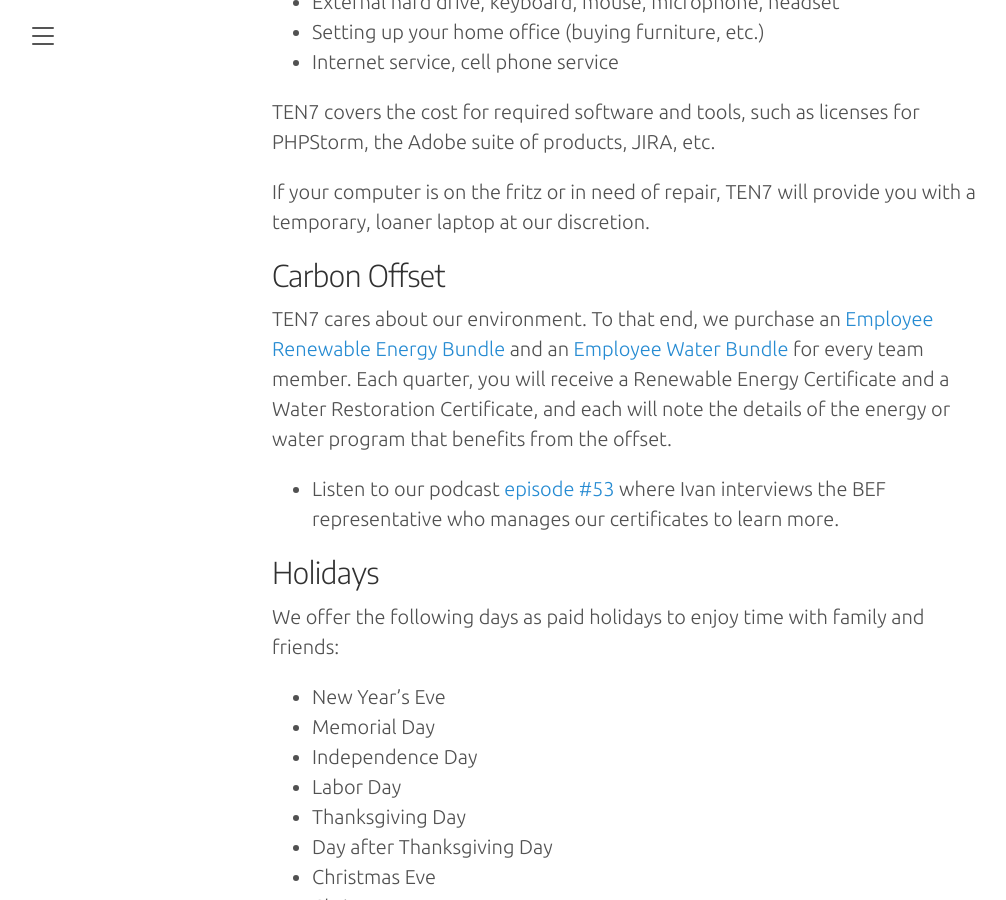
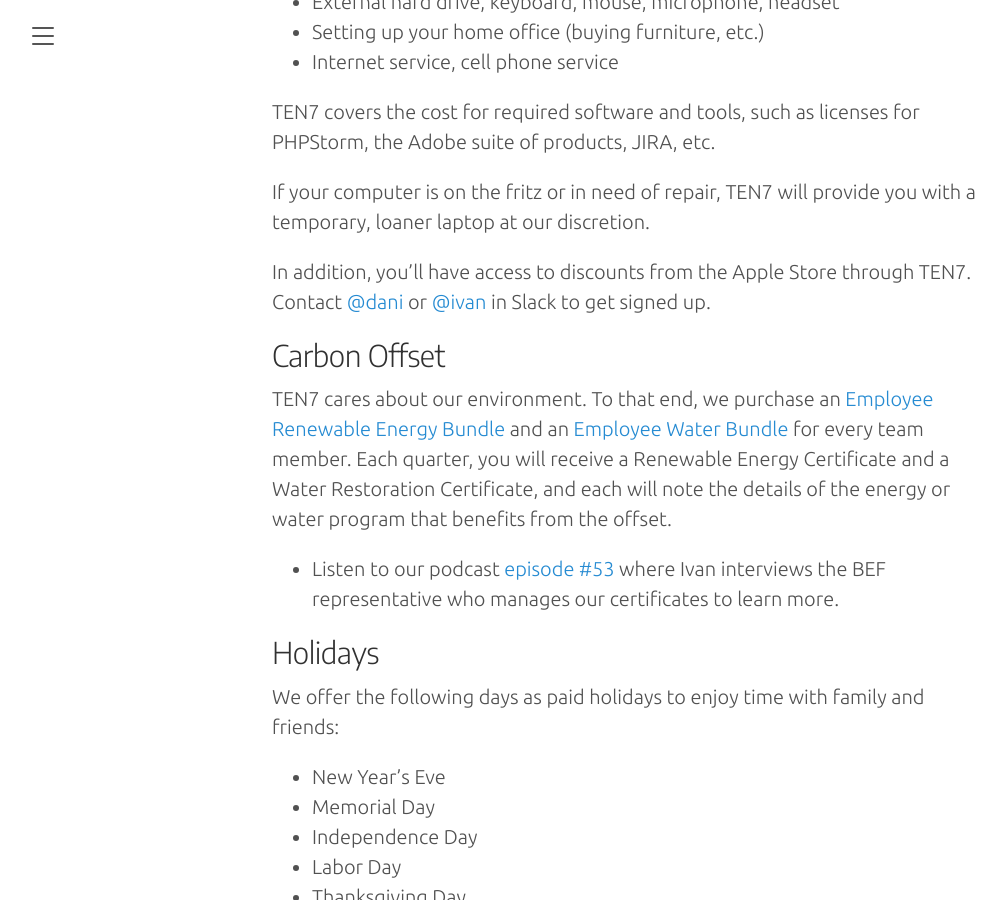
Before and after one commit to ten7/handbook.ten7.com, a Jekyll site: the page built from 040-our-benefits.md, in a window 1280 px wide and 900 px high, scrolled down 2819 px. Shown: the whole window, without its empty margins (8-1014 px from the left). Built offline with Jekyll 4.4.1, drawn with Linux system fonts in a browser that asks for light colours; some web fonts are replaced; our own code applies the rules of GitHub Pages for plain Markdown files.

Commit message:
Added Apple discount

```diff
--- a/040-our-benefits.md
+++ b/040-our-benefits.md
@@ -71,6 +71,8 @@
 TEN7 covers the cost for required software and tools, such as licenses for PHPStorm, the Adobe suite of products, JIRA, etc.
 
 If your computer is on the fritz or in need of repair, TEN7 will provide you with a temporary, loaner laptop at our discretion.
+
+In addition, you'll have access to discounts from the Apple Store through TEN7. Contact [@dani](https://ten7.slack.com/team/UKEQ8DH9T) or [@ivan](https://ten7.slack.com/team/U02FLV1A0) in Slack to get signed up.
 
 ## Carbon Offset
 
```
